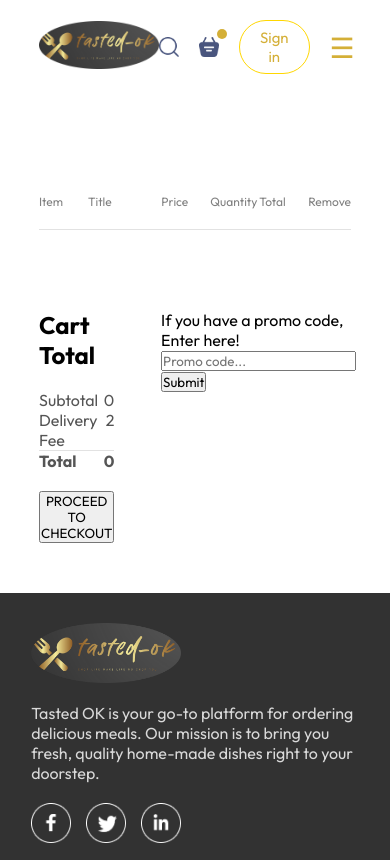
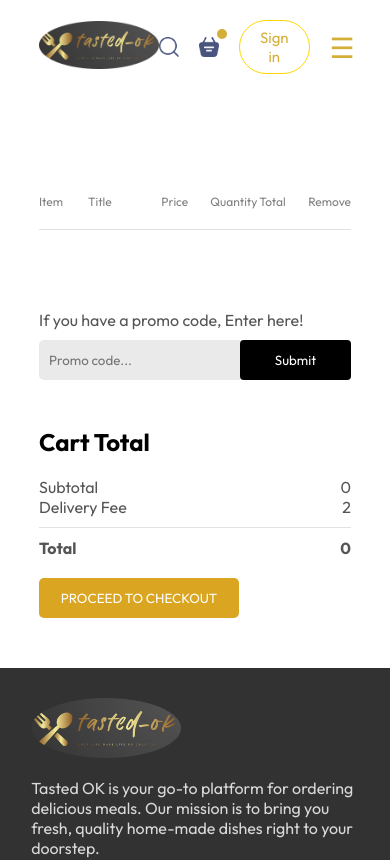
Before and after one commit to Visinho/vite-project, a React (Vite) app in the folder vite-project/: page /cart in a window 390 px wide. Shown: the top 860 px of the page. Built offline with nearby package versions, Linux system fonts and the light colour scheme.

Commit message:
Checkout page design - Complete

```diff
--- a/vite-project/src/components/Footer/Footer.css
+++ b/vite-project/src/components/Footer/Footer.css
@@ -62,7 +62,14 @@
         flex-direction: column;
         gap: 35px;
     }
+     .footer-content-right{
+        margin-top: -30px;
+    }
     .footer-copyright{
         text-align: center;
+        margin-top: -100px;
+    }
+    .footer-social-icons{
+        margin-bottom: -20px;
     }
 }
--- a/vite-project/src/pages/Cart/Cart.css
+++ b/vite-project/src/pages/Cart/Cart.css
@@ -47,3 +47,59 @@
     justify-content: space-between;
     color: #555;
 }
+
+.cart-total hr{
+    margin: 10px 0px;
+}
+
+.cart-total button{
+    border: none;
+    color: white;
+    background-color: goldenrod;
+    width: max(15vw,200px);
+    border-radius: 5px;
+    padding: 12px 0px;
+    cursor: pointer;
+}
+
+.cart-promocode{
+    flex: 1;
+}
+
+.cart-promocode p{
+    color: #555;
+}
+
+.cart-promocode-input{
+    margin-top: 10px;
+    display: flex;
+    justify-content: space-between;
+    align-items: center;
+    background-color: #eaeaea;
+    border-radius: 5px;
+}
+
+.cart-promocode-input input{
+    background: transparent;
+    border: none;
+    outline: none;
+    padding-left: 10px;
+}
+
+.cart-promocode-input button{
+    width: max(10vw,150px);
+    padding: 12px 5px;
+    background-color: black;
+    border: none;
+    color: white;
+    border-radius: 4px;
+}
+
+@media (max-width:750px) {
+    .cart-bottom{
+        flex-direction: column-reverse;
+    }
+    .cart-promocode{
+        justify-content: start;
+    }
+}
```
